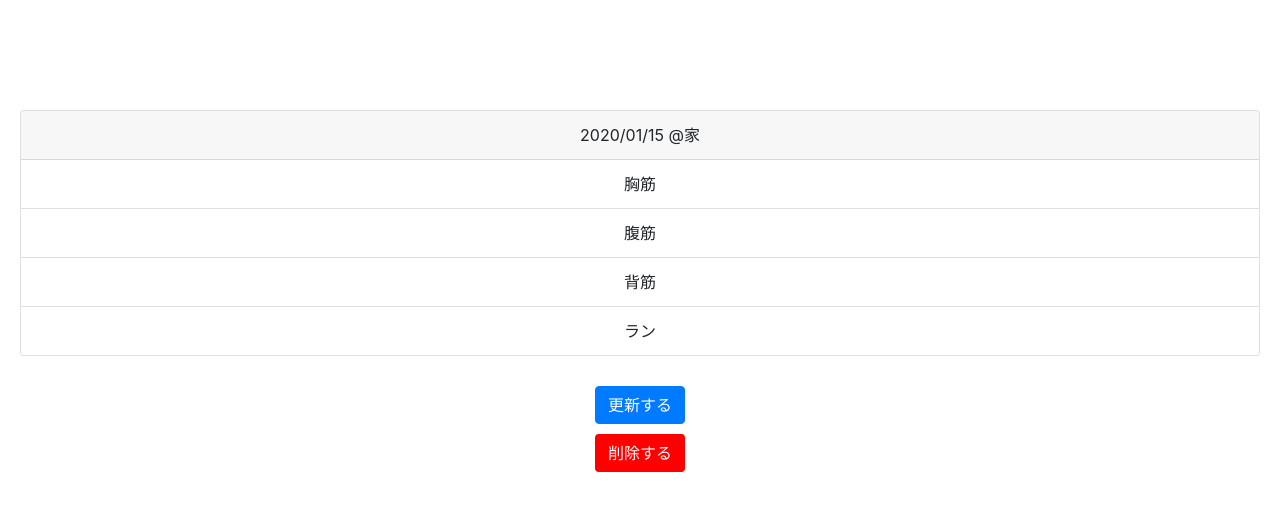
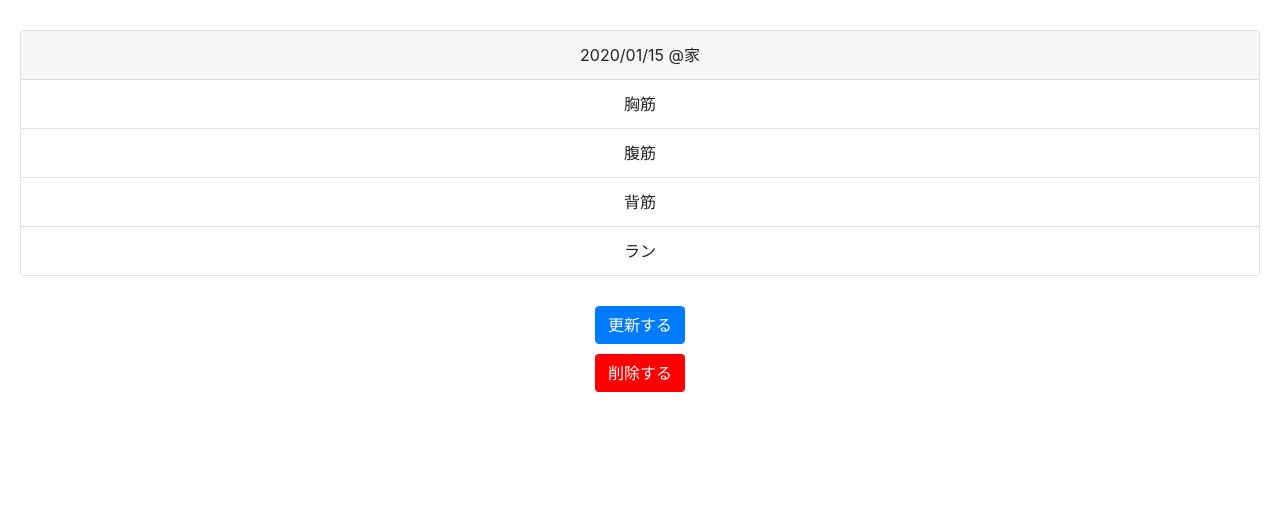
Before and after one commit to shou9/mustle_calendar, a Django app: page /detail/1/ in a window 1280 px wide. Shown: the part 40-551 px from the top of the page. Run offline with Django 3.2, Linux system fonts and the light colour scheme; a user stored in the database is signed in; tables that the repository leaves empty hold one stand-in row (values such as "Sample post"); some libraries are stand-ins or nearby versions.

Commit message:
#2 詳細画面UI調整

```diff
--- a/mustlecalendarproject/templates/detail.html
+++ b/mustlecalendarproject/templates/detail.html
@@ -28,7 +28,7 @@
     スケジュール詳細
 </header>
 
-<div style="margin-top:150px">
+<div style="margin-top:70px">
 
     <div class="card" style="margin-left: 20px; margin-right: 20px; margin-bottom: 30px">
         <div class="card-header">
```
